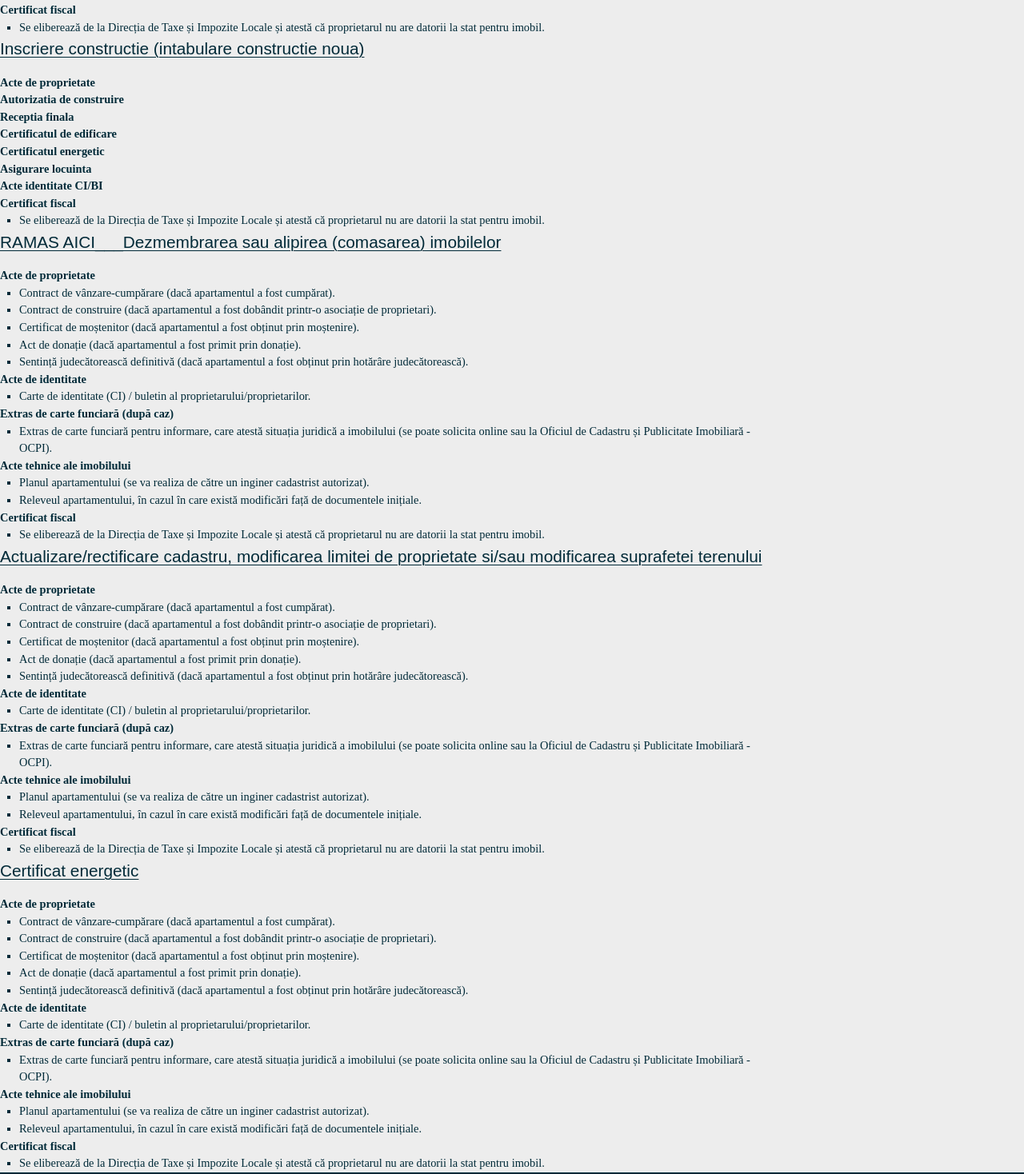
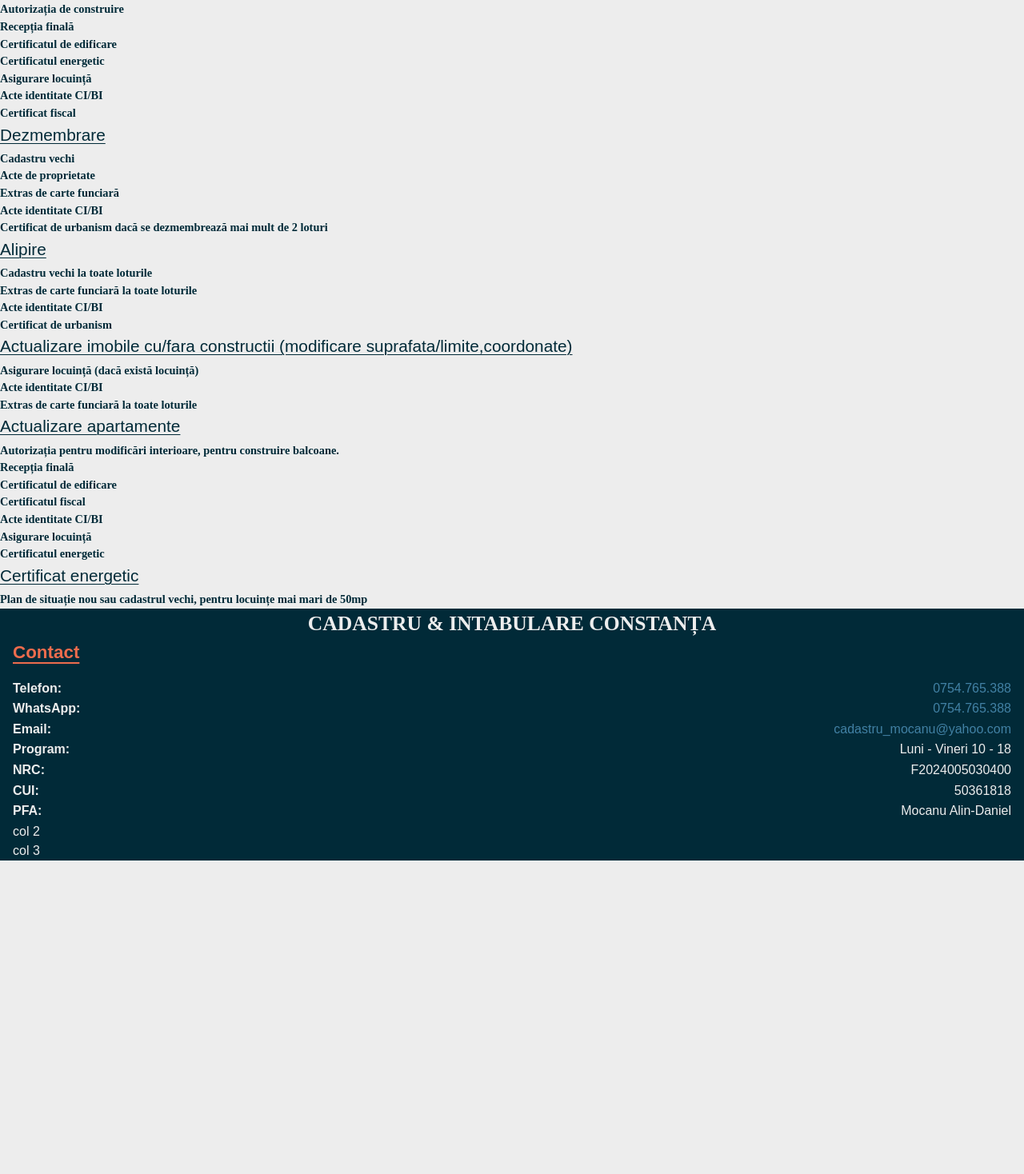
Before and after one commit to MocanuAlinD/cadastrumad, a Next.js app: page /tarife in a window 1280 px wide. Shown: the part 1262-2730 px from the top of the page at 80% size. After the commit the page ends 2338 px from the top, so only its background shows below. Built offline with nearby package versions, Linux system fonts and the light colour scheme; a web font is replaced by a local one.

Commit message:
Acte page DONE

```diff
--- a/src/components/Acte/acte.module.css
+++ b/src/components/Acte/acte.module.css
@@ -28,5 +28,5 @@
   text-decoration: underline;
   text-underline-offset: 0.2rem;
   text-decoration-thickness: 1px;
-  margin-bottom: 1rem;
+  margin-bottom: 0.25rem;
 }
--- a/src/components/Acte/index.tsx
+++ b/src/components/Acte/index.tsx
@@ -2,186 +2,110 @@ import React from 'react'
 import styles from './acte.module.css'
 
 const Acte = () => {
+
+    const styleWrapper = "p-4 mt-0"
+
+
   return (
     <div className={styles.acteContainer + " mx-auto my-12"}>
         <h1 className={styles.title}>Acte necesare pentru:</h1>
-        <div className='p-4 mt-4'>
+        <div className={styleWrapper}>
             <h3 className={styles.h3Category}>Cadastru garsoniere/apartamente</h3>
             <ul className={styles.ul}>
-                <li>Acte de proprietate </li>
+                <li>Acte de proprietate</li>
                 <li>Asigurare locuință</li>
-                <li>Extras de carte funciară (după caz) </li>
+                <li>Extras de carte funciară (după caz)</li>
                 <li>Acte identitate CI/BI</li>
-                <li>Certificat fiscal
-                    <ul>
-                        <li>Se eliberează de la Direcția de Taxe și Impozite Locale și atestă că proprietarul nu are datorii la stat pentru imobil.</li>
-                    </ul>
-                </li>
+                <li>Certificat fiscal</li>
             </ul>
         </div>
 
 
-        <div className='p-4 mt-4'>
-            <h3 className={styles.h3Category}>Cadastru teren (fara constructie)</h3>
+        <div className={styleWrapper}>
+            <h3 className={styles.h3Category}>Cadastru teren (fără construcție)</h3>
             <ul className={styles.ul}>
                 <li>Acte de proprietate</li>
                 <li>Acte identitate CI/BI</li>
-                <li>Certificat fiscal
-                    <ul>
-                        <li>Se eliberează de la Direcția de Taxe și Impozite Locale și atestă că proprietarul nu are datorii la stat pentru imobil.</li>
-                    </ul>
-                </li>
+                <li>Certificat fiscal</li>
             </ul>
         </div>
 
 
 
 
-        <div className='p-4 mt-4'>
+        <div className={styleWrapper}>
             <h3 className={styles.h3Category}>Cadastru teren (cu constructie)</h3>
             <ul className={styles.ul}>
-                <li>Acte de proprietate </li>
+                <li>Acte de proprietate</li>
                 <li>Acte identitate CI/BI</li>
-                <li>Asigurare locuinta</li>
-                <li>Certificat fiscal
-                    <ul>
-                        <li>Se eliberează de la Direcția de Taxe și Impozite Locale și atestă că proprietarul nu are datorii la stat pentru imobil.</li>
-                    </ul>
-                </li>
+                <li>Asigurare locuință</li>
+                <li>Certificat fiscal</li>
             </ul>
         </div>
 
 
 
-        <div className='p-4 mt-4'>
+        <div className={styleWrapper}>
             <h3 className={styles.h3Category}>Inscriere constructie (intabulare constructie noua)</h3>
             <ul className={styles.ul}>
-                <li>Acte de proprietate </li>
-                <li>Autorizatia de construire</li>
-                <li>Receptia finala</li>
+                <li>Acte de proprietate</li>
+                <li>Autorizația de construire</li>
+                <li>Recepția finală</li>
                 <li>Certificatul de edificare</li>
                 <li>Certificatul energetic</li>
-                <li>Asigurare locuinta</li>
+                <li>Asigurare locuință</li>
                 <li>Acte identitate CI/BI</li>
-                <li>Certificat fiscal
-                    <ul>
-                        <li>Se eliberează de la Direcția de Taxe și Impozite Locale și atestă că proprietarul nu are datorii la stat pentru imobil.</li>
-                    </ul>
-                </li>
+                <li>Certificat fiscal</li>
             </ul>
         </div>
 
-
-
-
-        <div className='p-4 mt-4'>
-            <h3 className={styles.h3Category}>RAMAS AICI___Dezmembrarea sau alipirea (comasarea) imobilelor</h3>
+        <div className={styleWrapper}>
+            <h3 className={styles.h3Category}>Dezmembrare</h3>
             <ul className={styles.ul}>
-                <li>Acte de proprietate
-                    <ul>
-                        <li>Contract de vânzare-cumpărare (dacă apartamentul a fost cumpărat).</li>
-                        <li>Contract de construire (dacă apartamentul a fost dobândit printr-o asociație de proprietari).</li>
-                        <li>Certificat de moștenitor (dacă apartamentul a fost obținut prin moștenire).</li>
-                        <li>Act de donație (dacă apartamentul a fost primit prin donație).</li>
-                        <li>Sentință judecătorească definitivă (dacă apartamentul a fost obținut prin hotărâre judecătorească).</li>
-                    </ul>
-                </li>
-                <li>Acte de identitate
-                    <ul>
-                        <li>Carte de identitate (CI) / buletin al proprietarului/proprietarilor.</li>
-                    </ul>
-                </li>
-                <li>Extras de carte funciară (după caz)
-                    <ul>
-                        <li>Extras de carte funciară pentru informare, care atestă situația juridică a imobilului (se poate solicita online sau la Oficiul de Cadastru și Publicitate Imobiliară - OCPI).</li>
-                    </ul>
-                </li>
-                <li>Acte tehnice ale imobilului
-                    <ul>
-                        <li>Planul apartamentului (se va realiza de către un inginer cadastrist autorizat).</li>
-                        <li>Releveul apartamentului, în cazul în care există modificări față de documentele inițiale.</li>
-                    </ul>
-                </li>
-                <li>Certificat fiscal
-                    <ul>
-                        <li>Se eliberează de la Direcția de Taxe și Impozite Locale și atestă că proprietarul nu are datorii la stat pentru imobil.</li>
-                    </ul>
-                </li>
+                <li>Cadastru vechi</li>
+                <li>Acte de proprietate</li>
+                <li>Extras de carte funciară</li>
+                <li>Acte identitate CI/BI</li>
+                <li>Certificat de urbanism dacă se dezmembrează mai mult de 2 loturi</li>
             </ul>
         </div>
 
-
-        <div className='p-4 mt-4'>
-            <h3 className={styles.h3Category}>Actualizare/rectificare cadastru, modificarea limitei de proprietate si/sau modificarea suprafetei terenului</h3>
+        <div className={styleWrapper}>
+            <h3 className={styles.h3Category}>Alipire</h3>
             <ul className={styles.ul}>
-                <li>Acte de proprietate
-                    <ul>
-                        <li>Contract de vânzare-cumpărare (dacă apartamentul a fost cumpărat).</li>
-                        <li>Contract de construire (dacă apartamentul a fost dobândit printr-o asociație de proprietari).</li>
-                        <li>Certificat de moștenitor (dacă apartamentul a fost obținut prin moștenire).</li>
-                        <li>Act de donație (dacă apartamentul a fost primit prin donație).</li>
-                        <li>Sentință judecătorească definitivă (dacă apartamentul a fost obținut prin hotărâre judecătorească).</li>
-                    </ul>
-                </li>
-                <li>Acte de identitate
-                    <ul>
-                        <li>Carte de identitate (CI) / buletin al proprietarului/proprietarilor.</li>
-                    </ul>
-                </li>
-                <li>Extras de carte funciară (după caz)
-                    <ul>
-                        <li>Extras de carte funciară pentru informare, care atestă situația juridică a imobilului (se poate solicita online sau la Oficiul de Cadastru și Publicitate Imobiliară - OCPI).</li>
-                    </ul>
-                </li>
-                <li>Acte tehnice ale imobilului
-                    <ul>
-                        <li>Planul apartamentului (se va realiza de către un inginer cadastrist autorizat).</li>
-                        <li>Releveul apartamentului, în cazul în care există modificări față de documentele inițiale.</li>
-                    </ul>
-                </li>
-                <li>Certificat fiscal
-                    <ul>
-                        <li>Se eliberează de la Direcția de Taxe și Impozite Locale și atestă că proprietarul nu are datorii la stat pentru imobil.</li>
-                    </ul>
-                </li>
+                <li>Cadastru vechi la toate loturile</li>
+                <li>Extras de carte funciară la toate loturile</li>
+                <li>Acte identitate CI/BI</li>
+                <li>Certificat de urbanism</li>
             </ul>
         </div>
 
+        <div className={styleWrapper}>
+            <h3 className={styles.h3Category}>Actualizare imobile cu/fara constructii (modificare suprafata/limite,coordonate)</h3>
+            <ul className={styles.ul}>
+                <li>Asigurare locuință (dacă există locuință)</li>
+                <li>Acte identitate CI/BI</li>
+                <li>Extras de carte funciară la toate loturile</li>
+            </ul>
+        </div>
 
+        <div className={styleWrapper}>
+            <h3 className={styles.h3Category}>Actualizare apartamente</h3>
+            <ul className={styles.ul}>
+                <li>Autorizația pentru modificări interioare, pentru construire balcoane.</li>
+                <li>Recepția finală</li>
+                <li>Certificatul de edificare</li>
+                <li>Certificatul fiscal</li>
+                <li>Acte identitate CI/BI</li>
+                <li>Asigurare locuință</li>
+                <li>Certificatul energetic</li>
+            </ul>
+        </div>
 
-        <div className='p-4 mt-4'>
+        <div className={styleWrapper}>
             <h3 className={styles.h3Category}>Certificat energetic</h3>
             <ul className={styles.ul}>
-                <li>Acte de proprietate
-                    <ul>
-                        <li>Contract de vânzare-cumpărare (dacă apartamentul a fost cumpărat).</li>
-                        <li>Contract de construire (dacă apartamentul a fost dobândit printr-o asociație de proprietari).</li>
-                        <li>Certificat de moștenitor (dacă apartamentul a fost obținut prin moștenire).</li>
-                        <li>Act de donație (dacă apartamentul a fost primit prin donație).</li>
-                        <li>Sentință judecătorească definitivă (dacă apartamentul a fost obținut prin hotărâre judecătorească).</li>
-                    </ul>
-                </li>
-                <li>Acte de identitate
-                    <ul>
-                        <li>Carte de identitate (CI) / buletin al proprietarului/proprietarilor.</li>
-                    </ul>
-                </li>
-                <li>Extras de carte funciară (după caz)
-                    <ul>
-                        <li>Extras de carte funciară pentru informare, care atestă situația juridică a imobilului (se poate solicita online sau la Oficiul de Cadastru și Publicitate Imobiliară - OCPI).</li>
-                    </ul>
-                </li>
-                <li>Acte tehnice ale imobilului
-                    <ul>
-                        <li>Planul apartamentului (se va realiza de către un inginer cadastrist autorizat).</li>
-                        <li>Releveul apartamentului, în cazul în care există modificări față de documentele inițiale.</li>
-                    </ul>
-                </li>
-                <li>Certificat fiscal
-                    <ul>
-                        <li>Se eliberează de la Direcția de Taxe și Impozite Locale și atestă că proprietarul nu are datorii la stat pentru imobil.</li>
-                    </ul>
-                </li>
+                <li>Plan de situație nou sau cadastrul vechi, pentru locuințe mai mari de 50mp</li>
             </ul>
         </div>
 
```
